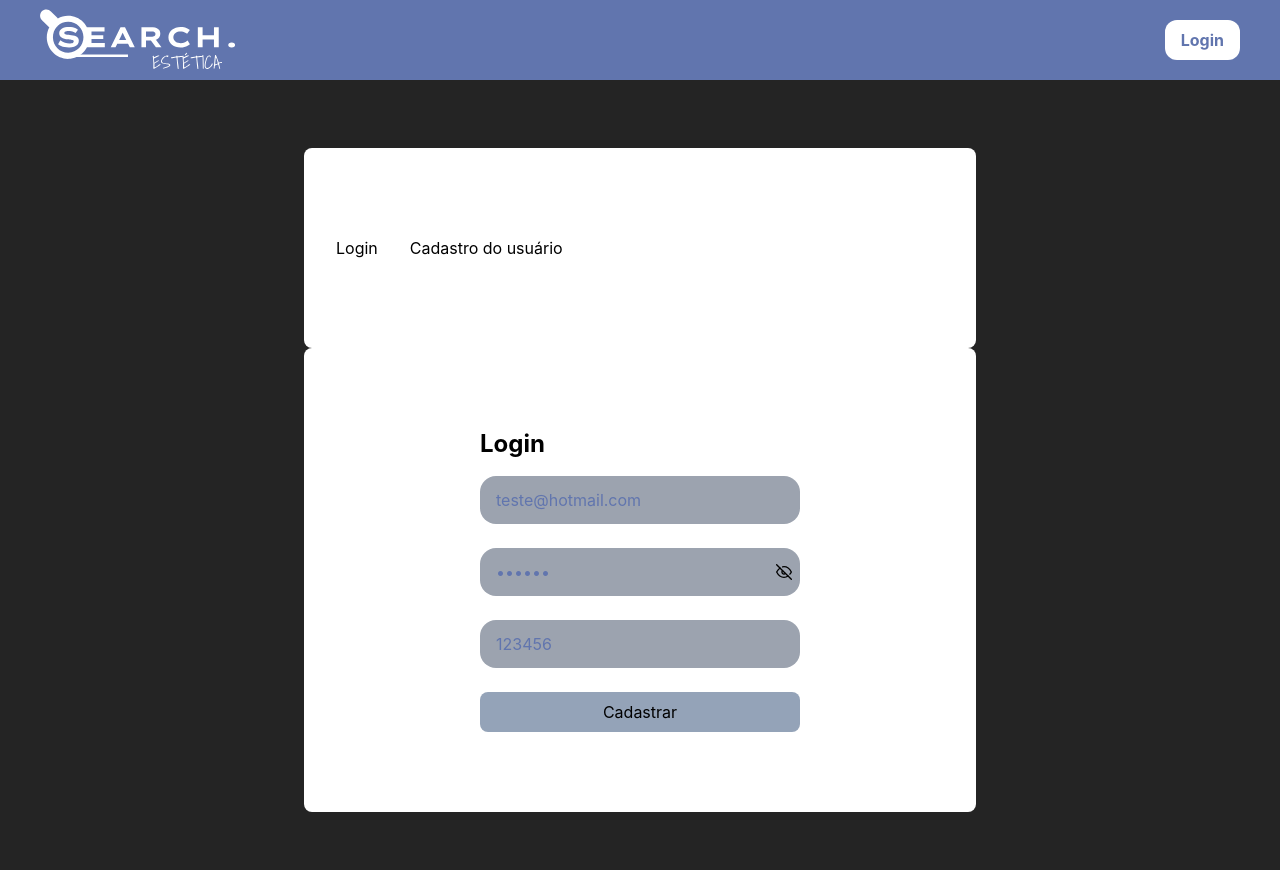
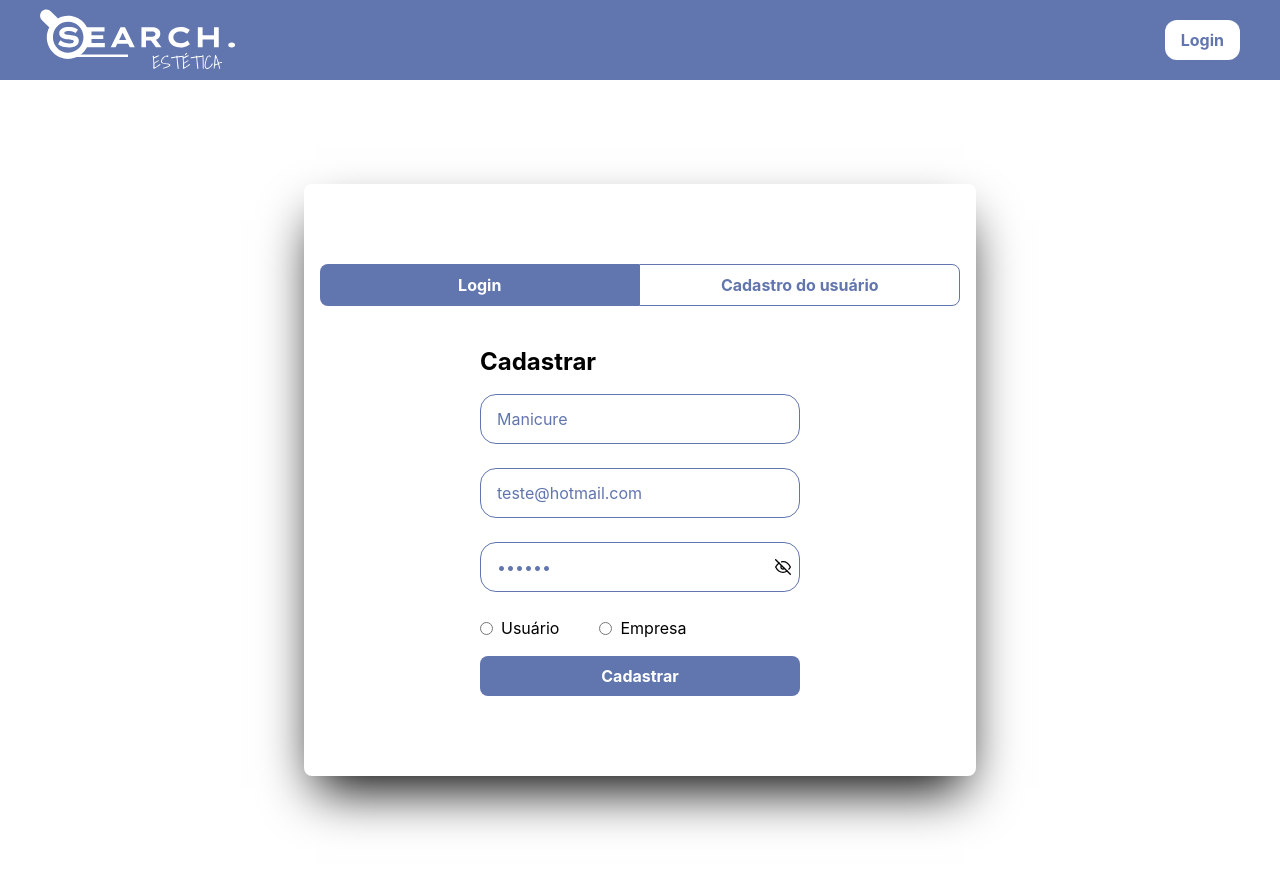
Before and after one commit to betaniasilva/estetica-express, a React (Vite) app: page /authenticate in a window 1280 px wide. Both pictures are taken after a click on the button "Cadastro do usuário". Shown: the top 870 px of the page. Built offline with nearby package versions, Linux system fonts and the light colour scheme.

Commit message:
change login page

```diff
--- a/src/Pages/private/ListOfItems/index.jsx
+++ b/src/Pages/private/ListOfItems/index.jsx
@@ -47,7 +47,10 @@ const ListOfItems = () => {
               placeholder="Filtro: "
               onChange={handleFilter}
             />
-            <Button onClick={() => setCreateModalServiceIsOpne(true)}>
+            <Button
+              className={"bg-white font-bold"}
+              onClick={() => setCreateModalServiceIsOpne(true)}
+            >
               Cadastrar Serviço +
             </Button>
             <ModalCreateService
--- a/src/Pages/public/Authenticate.jsx
+++ b/src/Pages/public/Authenticate.jsx
@@ -1,88 +1,124 @@
 import { FormProvider, useForm } from "react-hook-form";
-import db from "../../db";
-import { toast } from "react-toastify";
 import Header from "../../components/Header";
 import { useState } from "react";
 import Button from "../../components/UI/Button";
 import InputField from "../../components/FormFields/InputField";
 import useAuthenticate from "../../hooks/useAuthenticate";
+import useUsers from "../../hooks/useUsers";
+import useCompanies from "../../hooks/useCompanies";
+import cn from "../../utils/cn";
 
 export default function Authenticate() {
   const [isLogin, setIsLogin] = useState(true);
 
   const { authenticate } = useAuthenticate();
 
+  const { create: createUser } = useUsers();
+  const { create: createCompany } = useCompanies();
+
   const form = useForm({
     defaultValues: {
       email: "teste@hotmail.com",
       password: "123456",
       phone: "9999-9999",
+      name: "Manicure",
+      type: null,
     },
   });
 
   const handleAuthenticate = form.handleSubmit((data) => {
     if (isLogin) {
-      const user = authenticate(data.email, data.password);
-
-      if (user) {
-        return;
+      return authenticate(data.email, data.password);
     }
-
-      return;
+    if (data?.type === "company") {
+      createCompany(data);
+      authenticate(data.email, data.password);
+    } else {
+      createUser(data);
+      authenticate(data.email, data.password);
     }
-
-    const user = db().push({ ...data });
-
-    if (user) {
-      toast.success("Usuário cadastrado com sucesso", {
-        position: "top-left",
-        autoClose: 3000,
-      });
-      // window.location.href = '/account'
-      return;
-    }
-
-    return toast.error("Erro no cadastro do usuário", {
-      position: "top-left",
-      autoClose: 3000,
-    });
   });
 
   return (
     <>
       <Header />
-      <main className="max-w-full w-screen h-screen overflow-hidden flex flex-col justify-center items-center">
-        <div className="bg-white flex item-center max-w-2xl max-h-fit w-full px-4 py-20 rounded-lg">
-          <Button onClick={() => setIsLogin(true)} className="">
+      <main className="bg-white max-w-full w-screen h-screen overflow-hidden flex flex-col justify-center items-center">
+        <div className="max-w-2xl max-h-fit w-full px-4 py-20 shadow-black shadow-2xl rounded-lg">
+          <div className="flex item-center">
+            <Button
+              onClick={() => setIsLogin(true)}
+              className={cn(
+                "transition-all duration-100 font-bold w-full rounded-r-none",
+                {
+                  "bg-blue-primary text-white": !isLogin,
+                  "bg-transparent border border-solid border-blue-primary text-blue-primary":
+                    isLogin,
+                }
+              )}
+            >
               Login
             </Button>
-          <Button onClick={() => setIsLogin(false)} className="">
+            <Button
+              onClick={() => setIsLogin(false)}
+              className={cn(
+                "transition-all duration-100 font-bold w-full rounded-l-none",
+                {
+                  "bg-blue-primary text-white": isLogin,
+                  "bg-transparent border border-solid border-blue-primary text-blue-primary":
+                    !isLogin,
+                }
+              )}
+            >
               Cadastro do usuário
             </Button>
           </div>
 
-        <div className="max-w-2xl max-h-fit w-full bg-white px-4 py-20 rounded-lg">
           <FormProvider {...form}>
-            <form className="flex flex-col gap-4 m-auto max-w-80 text-black">
-              <h1 className="text-2xl font-bold">Login</h1>
+            <form className="mt-10 flex flex-col gap-4 mx-auto max-w-80 text-black">
+              <h1 className="text-2xl font-bold">
+                {isLogin ? "Login" : "Cadastrar"}
+              </h1>
+              {!isLogin && (
+                <InputField
+                  name={"name"}
+                  className="bg-transparent border border-solid border-blue-primary placeholder:text-black"
+                />
+              )}
               <InputField
                 name={"email"}
-                className="bg-gray-400 placeholder:text-black"
+                className="bg-transparent border border-solid border-blue-primary placeholder:text-black"
               />
               <InputField
                 name={"password"}
                 type={"password"}
-                className="bg-gray-400 placeholder:text-black"
+                className="bg-transparent border border-solid border-blue-primary placeholder:text-black"
               />
               {!isLogin && (
-                <InputField
-                  name={"password"}
-                  className="bg-gray-400 placeholder:text-black"
+                <div className="flex items-center gap-10">
+                  <div className="flex items-center gap-2">
+                    <input
+                      {...form.register("type")}
+                      id="user"
+                      type="radio"
+                      value="user"
                     />
+                    <label htmlFor="user">Usuário</label>
+                  </div>
+                  <div className="flex items-center gap-2">
+                    <input
+                      {...form.register("type")}
+                      id="company"
+                      type="radio"
+                      value="company"
+                    />
+                    <label htmlFor="company">Empresa</label>
+                  </div>
+                </div>
               )}
+
               <button
                 onClick={handleAuthenticate}
-                className="bg-slate-400 p-2 rounded-lg"
+                className="bg-blue-primary text-white p-2 rounded-lg font-bold"
               >
                 {isLogin ? "Login" : "Cadastrar"}
               </button>
--- a/src/components/UI/Button/index.jsx
+++ b/src/components/UI/Button/index.jsx
@@ -4,7 +4,7 @@ const Button = ({ className, ...props }) => {
   return (
     <button
       {...props}
-      className={`${className} text-black bg-white rounded-lg px-4 py-2`}
+      className={`${className} text-black rounded-lg px-4 py-2`}
     ></button>
   );
 };
--- a/src/hooks/useAuthenticate.js
+++ b/src/hooks/useAuthenticate.js
@@ -7,6 +7,10 @@ const useAuthenticate = () => {
   const authenticate = (username, password) => {
     const users = JSON.parse(localStorage.getItem("users"));
     const companies = JSON.parse(localStorage.getItem("companies"));
+
+    console.log("username", username);
+    console.log("password", password);
+    console.log("password", password);
 
     const user =
       users.find((user) => user.email === username) ||
```
Lines whose indentation alone changed are shown as unchanged.
